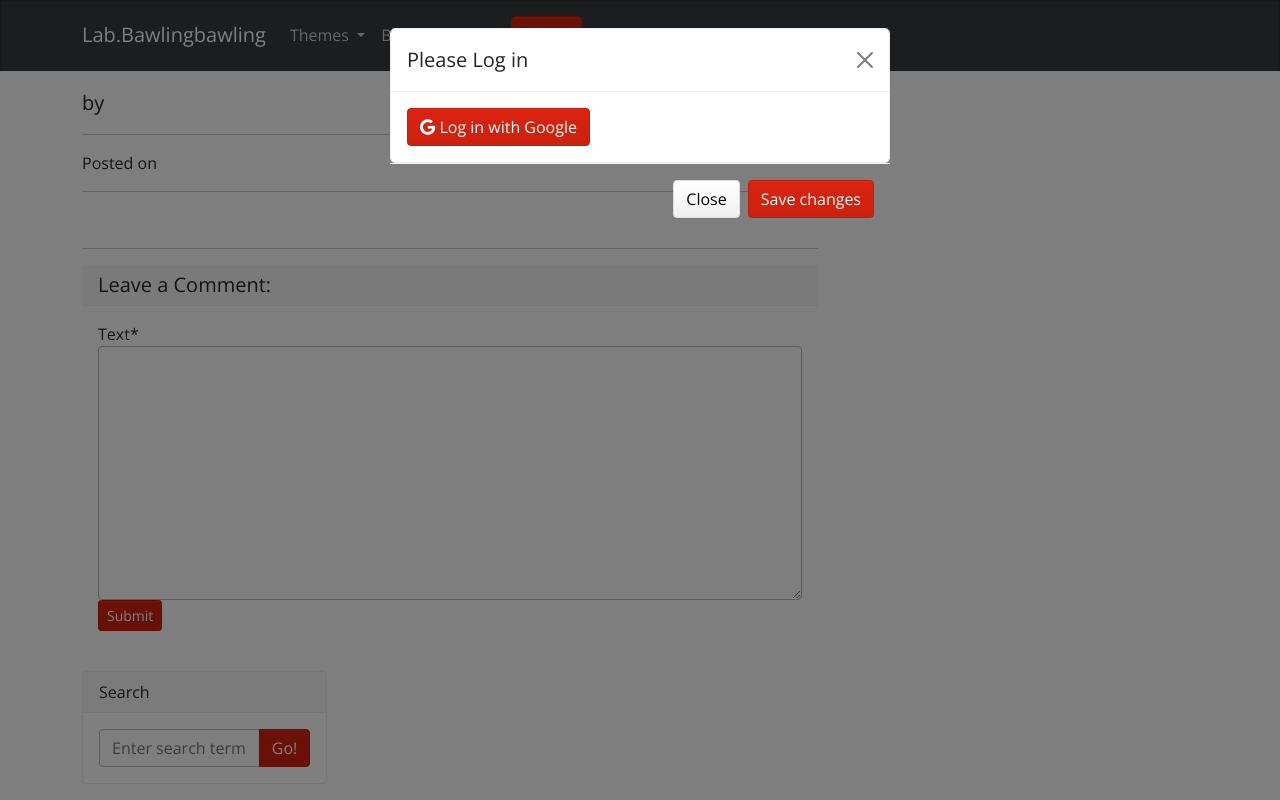
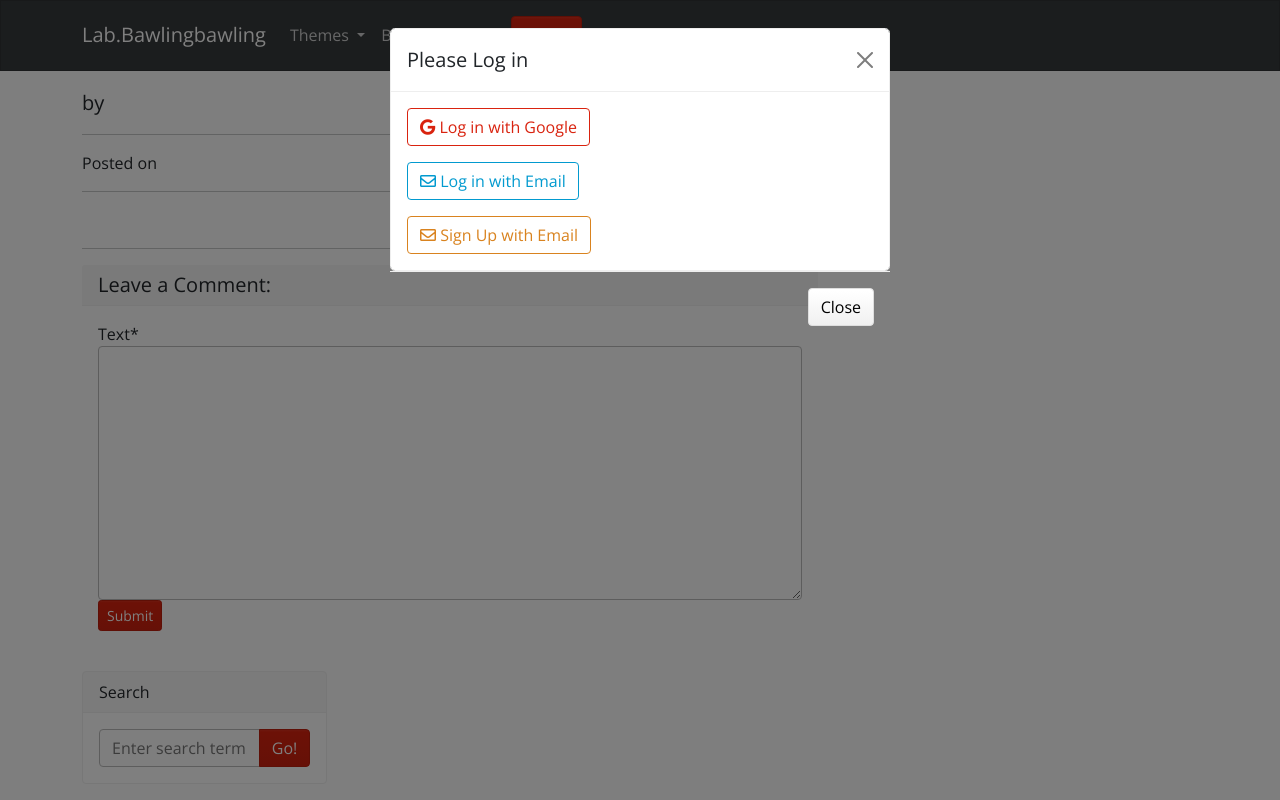
Before and after one commit to sujin23/django_my_website, a Django app: template blog/templates/blog/post_detail.html in a window 1280 px wide, after a click on "Log in". Run offline with Django 3.2, Linux system fonts and the light colour scheme; the template is opened without the code that fills it: values that come from a table or form of the project are taken from there, others are empty; parts of the project's set-up code (start-up, migrations or seed data) failed here and were passed over; some libraries are stand-ins or nearby versions.

Commit message:
we can sign up and log in with e-mail

```diff
--- a/blog/templates/blog/base.html
+++ b/blog/templates/blog/base.html
@@ -1,6 +1,6 @@
 <!DOCTYPE html>
 {% load static %}
-<html lang="ko">
+<html lang="ko" xmlns="http://www.w3.org/1999/html">
 <head>
     <meta charset="UTF-8">
     <title>{% block title %}Blog{% endblock %}</title>
@@ -95,12 +95,19 @@
                 <button type="button" class="btn-close" data-bs-dismiss="modal" aria-label="Close"></button>
             </div>
             <div class="modal-body">
-                <a role="button" class="btn btn-primary" href="{% provider_login_url 'google' %}"><i class="fab fa-google"></i> Log in with Google</a>
+                <div class="row">
+                    <div class="col-md-6">
+                        <a role="button" class="btn btn-outline-primary" href="{% provider_login_url 'google' %}"><i class="fab fa-google"></i>  Log in with Google</a>
+                        </p>
+                        <a role="button" class="btn btn-outline-info" href="/accounts/login/"><i class="far fa-envelope"></i>  Log in with Email</a>
+                        </p>
+                        <a role="button" class="btn btn-outline-warning" href="/accounts/signup/"><i class="far fa-envelope"></i>  Sign Up with Email</a>
+                    </div>
+                </div>
             </div>
         </div>
         <div class="modal-footer">
             <button type="button" class="btn btn-secondary" data-bs-dismiss="modal">Close</button>
-            <button type="button" class="btn btn-primary">Save changes</button>
         </div>
     </div>
 </div>
--- a/my_site_prj/settings.py
+++ b/my_site_prj/settings.py
@@ -105,6 +105,7 @@ AUTHENTICATION_BACKENDS = (
 )
 
 ACCOUNT_EMAIL_REQUIRED = True
+ACCOUNT_EMAIL_VERIFICATION = 'none'
 
 # Static files (CSS, JavaScript, Images)
 # https://docs.djangoproject.com/en/2.1/howto/static-files/
```
